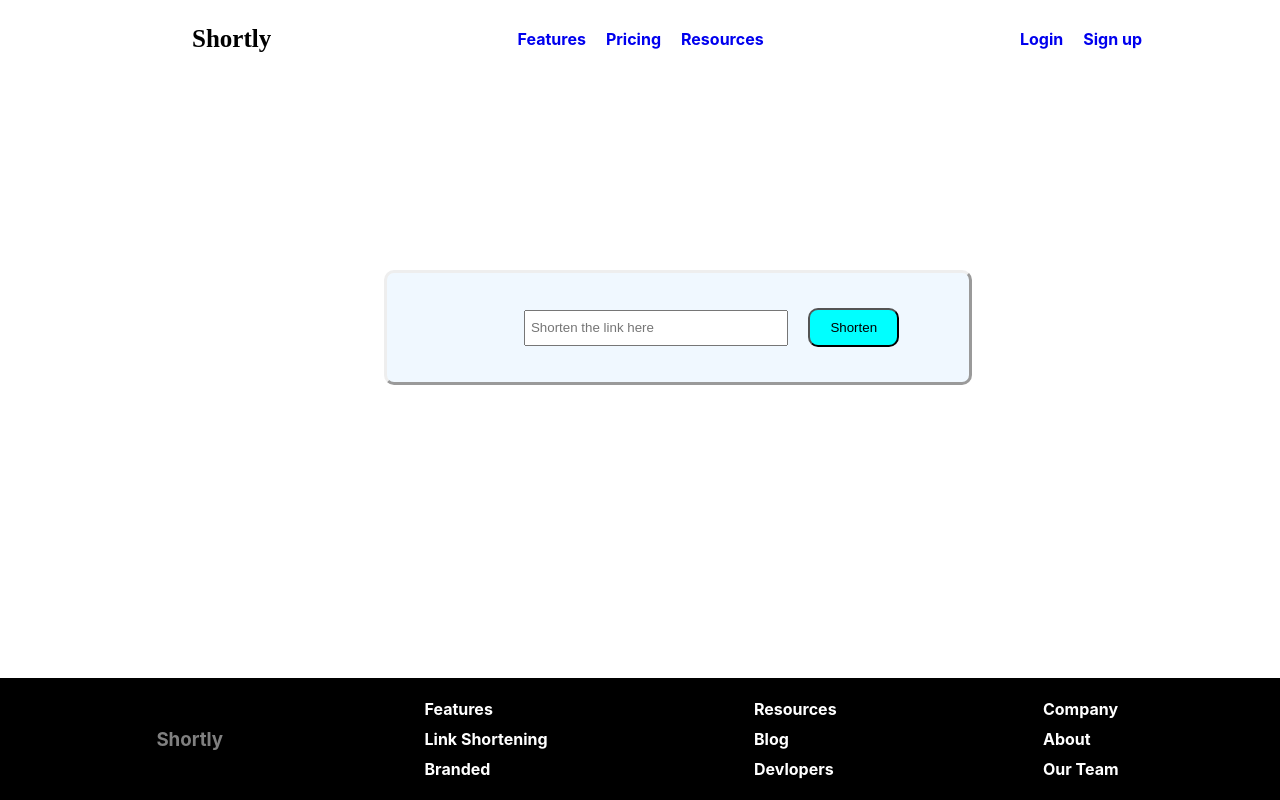
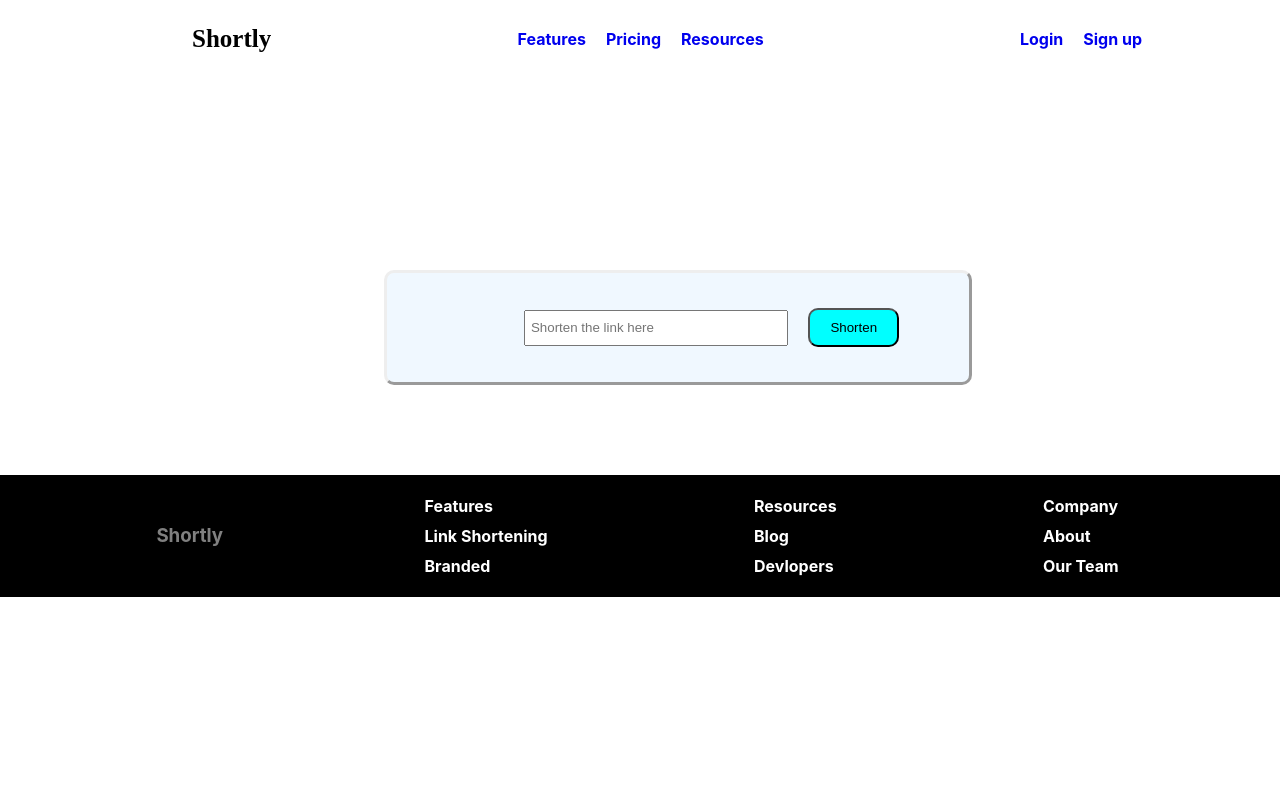
Before and after one commit to pesto-students/p5-tanish-Chandramohan97, a React (Create React App) app in the folder Week-10/urlshortener/: page / in a window 1280 px wide. Built offline with nearby package versions, Linux system fonts and the light colour scheme.

Commit message:
styling :changing sytling of the footer component.

```diff
--- a/Week-10/urlshortener/src/Components/Footer.css
+++ b/Week-10/urlshortener/src/Components/Footer.css
@@ -5,10 +5,10 @@ footer{
     flex-direction: row;
     align-items: center;
     justify-content: space-evenly;
-    position: absolute;
+    /* position: absolute;   */
     /* fixing the footer to the bottom of the screen. */
     width: 100%;
-    bottom: 0;
+    /* bottom: 0; */
     margin-top: 7%;
     border-style:solid;
     border-width: 0px;
```
